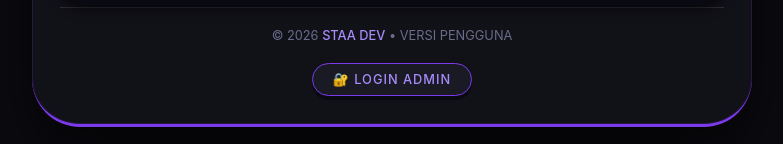
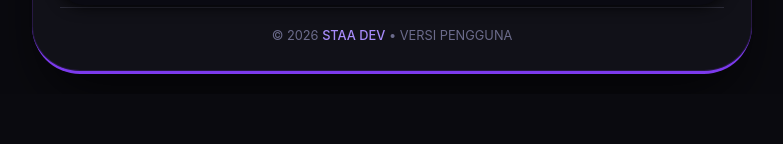
Before and after one commit to staa-dev/PS, a plain HTML site: page index.html in a window 1280 px wide. Shown: the part 2233-2377 px from the top of the page, without its empty margins (248-1031 px from the left). After the commit the page ends 2327 px from the top, so only its background shows below. Drawn offline with Linux system fonts and the light colour scheme; no server answers.

Commit message:
Update index.html

```diff
--- a/index.html
+++ b/index.html
@@ -886,7 +886,6 @@
         <!-- FOOTER DENGAN TOMBOL LOGIN ADMIN -->
         <div class="footer">
             <p>© 2026 <a href="#">STAA DEV</a> • VERSI PENGGUNA</p>
-            <a href="https://paneladmin.staa.workers.dev/" class="admin-login-btn">🔐 LOGIN ADMIN</a>
         </div>
     </div>
 
```
